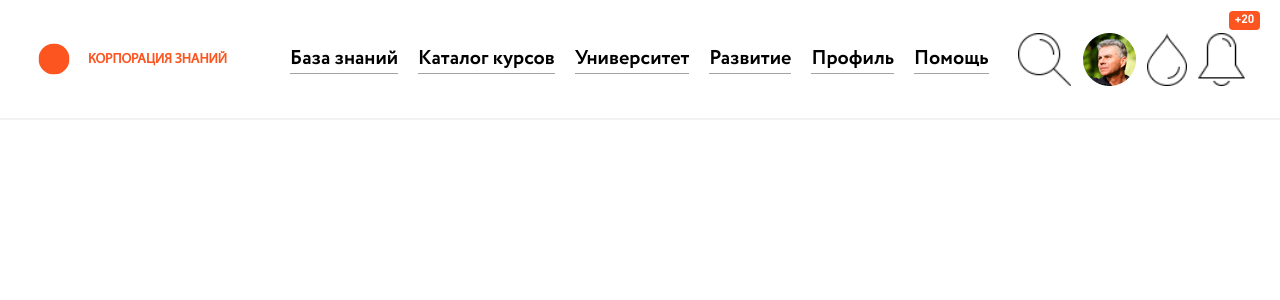
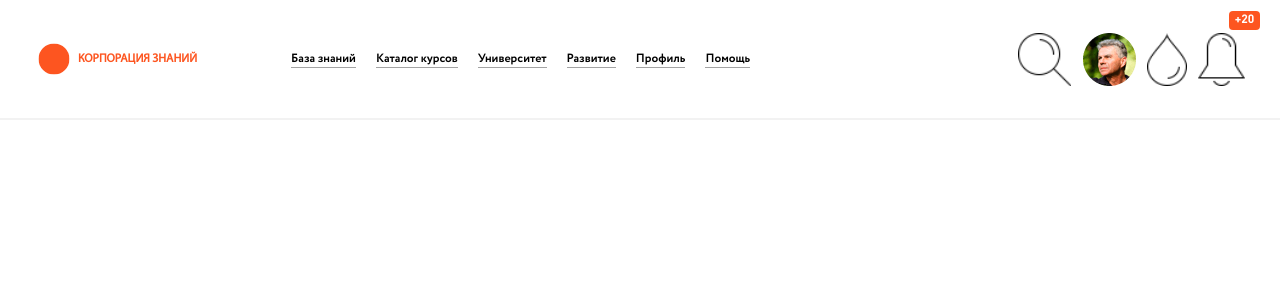
Before and after one commit to 89hikari/labmedia_tz, a React app: page / in a window 1280 px wide. Shown: the top 300 px of the page. Built offline with nearby package versions, Linux system fonts and the light colour scheme.

Commit message:
nav little update

```diff
--- a/src/components/Header/Header.scss
+++ b/src/components/Header/Header.scss
@@ -10,13 +10,10 @@
     border-bottom: 2px solid #f2f2f2;
     &--logo{
         position: relative;
-        min-width: 189px;
-        height: 31px;
-        padding-right: 63px;
-        line-height: 31px;
+        min-width: 213px;
+        padding-left: 40px;
         font-family: 'MyriadProRegular';
-        font-size: 14px;
-        text-align: right;
+        font-size: 12px;
         color: #fd5520;
     }
     &--logo::before {
@@ -39,7 +36,7 @@
             font-family: "CircleBold";
             list-style: none;
             text-align: center;
-            font-size: 20px;
+            font-size: 12px;
             color: black;
             margin-right: 20px;
             border-bottom: 1px solid #a3a3a3;
```
